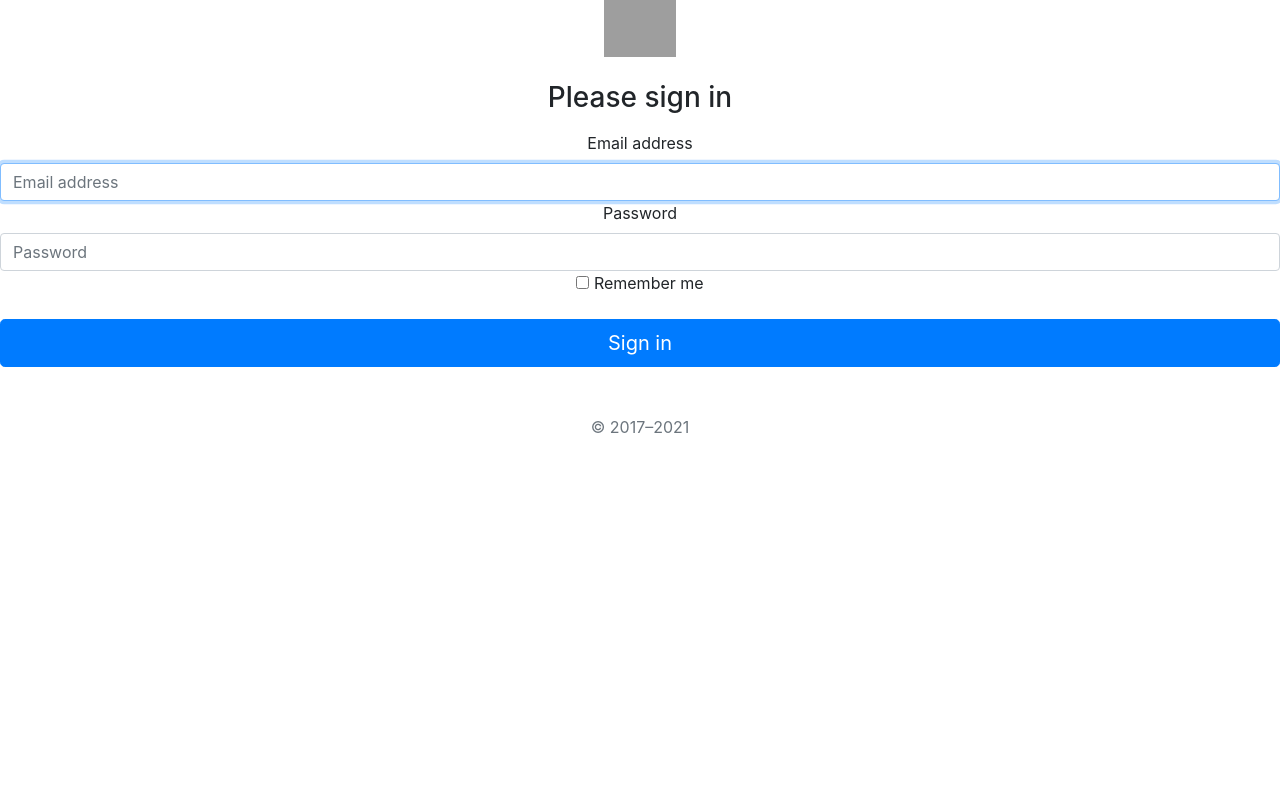
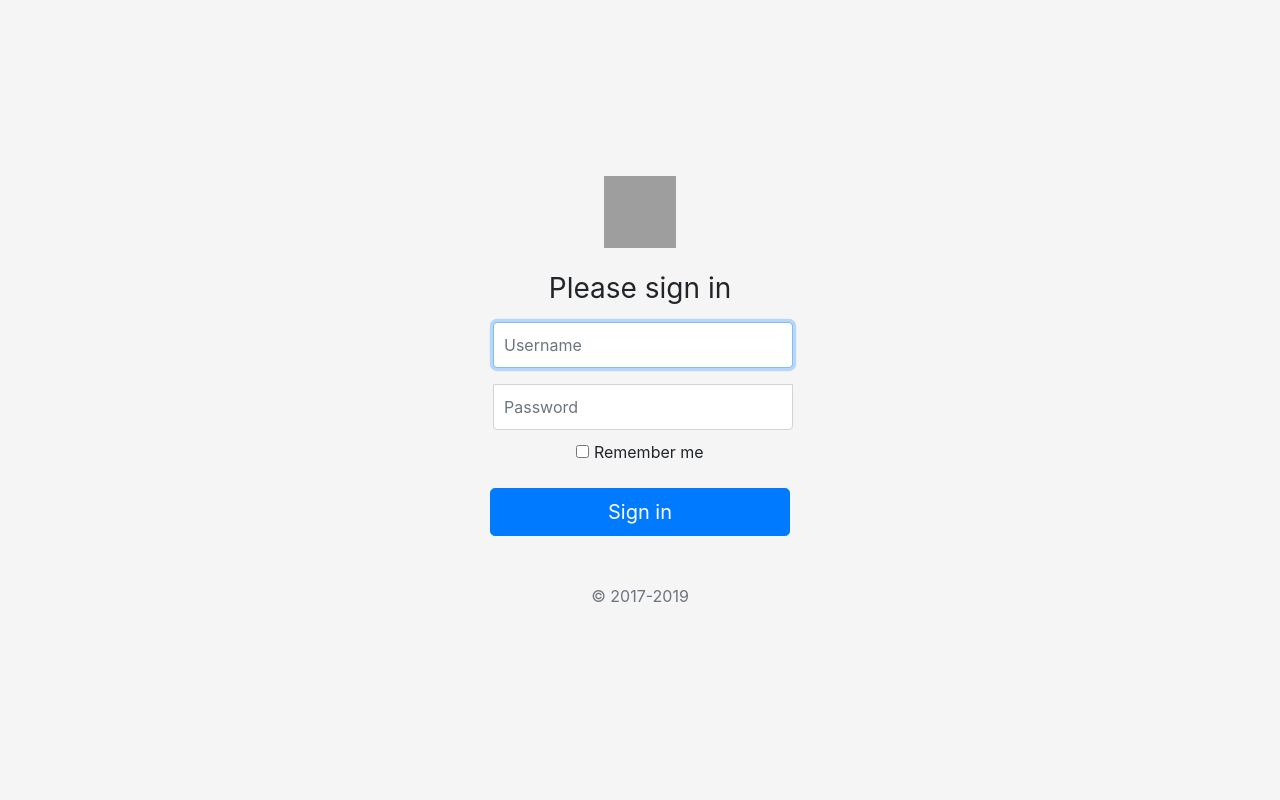
Before and after one commit to jigyasudhingra/UserAuth, a Django app: template templates/index.html in a window 1280 px wide. Run offline with Django 3.2, Linux system fonts and the light colour scheme; the template is opened without the code that fills it, so the values that code supplies are empty; some libraries are stand-ins or nearby versions; grey boxes are pictures that could not be loaded.

Commit message:
Create Login Page

```diff
--- a/templates/index.html
+++ b/templates/index.html
@@ -1,37 +1,74 @@
-
 <!doctype html>
 <html lang="en">
+
 <head>
+    <!-- Required meta tags -->
     <meta charset="utf-8">
-    <meta name="viewport" content="width=device-width, initial-scale=1">
-    <meta name="description" content="">
-    <meta name="author" content="Mark Otto, Jacob Thornton, and Bootstrap contributors">
-    <meta name="generator" content="Hugo 0.80.0">
-    <title>Signin Template · Bootstrap v5.0</title>
+    <meta name="viewport" content="width=device-width, initial-scale=1, shrink-to-fit=no">
 
-    <link rel="canonical" href="https://getbootstrap.com/docs/5.0/examples/sign-in/">
-
-
-
-    <!-- Bootstrap core CSS -->
-<link href="/docs/5.0/dist/css/bootstrap.min.css" rel="stylesheet" integrity="sha384-BmbxuPwQa2lc/FVzBcNJ7UAyJxM6wuqIj61tLrc4wSX0szH/Ev+nYRRuWlolflfl" crossorigin="anonymous">
-
-    <!-- Favicons -->
-<link rel="apple-touch-icon" href="/docs/5.0/assets/img/favicons/apple-touch-icon.png" sizes="180x180">
-<link rel="icon" href="/docs/5.0/assets/img/favicons/favicon-32x32.png" sizes="32x32" type="image/png">
-<link rel="icon" href="/docs/5.0/assets/img/favicons/favicon-16x16.png" sizes="16x16" type="image/png">
-<link rel="manifest" href="/docs/5.0/assets/img/favicons/manifest.json">
-<link rel="mask-icon" href="/docs/5.0/assets/img/favicons/safari-pinned-tab.svg" color="#7952b3">
-<link rel="icon" href="/docs/5.0/assets/img/favicons/favicon.ico">
-<meta name="theme-color" content="#7952b3">
+    <!-- Bootstrap CSS -->
+    <link rel="stylesheet" href="https://stackpath.bootstrapcdn.com/bootstrap/4.4.1/css/bootstrap.min.css"
+        integrity="sha384-Vkoo8x4CGsO3+Hhxv8T/Q5PaXtkKtu6ug5TOeNV6gBiFeWPGFN9MuhOf23Q9Ifjh" crossorigin="anonymous">
 
 
     <style>
+        html,
+        body {
+            height: 100%;
+        }
+
+        body {
+            display: -ms-flexbox;
+            display: flex;
+            -ms-flex-align: center;
+            align-items: center;
+            padding-top: 40px;
+            padding-bottom: 40px;
+            background-color: #f5f5f5;
+        }
+
+        .form-signin {
+            width: 100%;
+            max-width: 330px;
+            padding: 15px;
+            margin: auto;
+        }
+
+        .form-signin .checkbox {
+            font-weight: 400;
+        }
+
+        .form-signin .form-control {
+            margin: 16px 3px;
+            position: relative;
+            box-sizing: border-box;
+            height: auto;
+            padding: 10px;
+            font-size: 16px;
+        }
+
+        .form-signin .form-control:focus {
+            z-index: 2;
+        }
+
+        .form-signin input[type="email"] {
+            margin-bottom: -1px;
+            border-bottom-right-radius: 0;
+            border-bottom-left-radius: 0;
+        }
+
+        .form-signin input[type="password"] {
+            margin-bottom: 10px;
+            border-top-left-radius: 0;
+            border-top-right-radius: 0;
+        }
+
         .bd-placeholder-img {
             font-size: 1.125rem;
             text-anchor: middle;
             -webkit-user-select: none;
             -moz-user-select: none;
+            -ms-user-select: none;
             user-select: none;
         }
 
@@ -41,32 +78,28 @@
             }
         }
     </style>
-
-
     <!-- Custom styles for this template -->
     <link href="signin.css" rel="stylesheet">
 </head>
+
 <body class="text-center">
-
-<main class="form-signin">
-  <form>
-    <img class="mb-4" src="/docs/5.0/assets/brand/bootstrap-logo.svg" alt="" width="72" height="57">
-    <h1 class="h3 mb-3 fw-normal">Please sign in</h1>
-    <label for="inputEmail" class="visually-hidden">Email address</label>
-    <input type="email" id="inputEmail" class="form-control" placeholder="Email address" required autofocus>
-    <label for="inputPassword" class="visually-hidden">Password</label>
-    <input type="password" id="inputPassword" class="form-control" placeholder="Password" required>
+    <form class="form-signin" method="post" action="/login">
+        {% csrf_token %}
+        <img class="mb-4" src="/docs/4.4/assets/brand/bootstrap-solid.svg" alt="" width="72" height="72">
+        <h1 class="h3 mb-3 font-weight-normal">Please sign in</h1>
+        <label for="inputEmail" class="sr-only">Username</label>
+        <input type="text" id="inputEmail" name="username" class="form-control" placeholder="Username" required
+            autofocus>
+        <label for="inputPassword" class="sr-only">Password</label>
+        <input type="password" id="inputPassword" name="password" class="form-control" placeholder="Password" required>
         <div class="checkbox mb-3">
             <label>
                 <input type="checkbox" value="remember-me"> Remember me
             </label>
         </div>
-    <button class="w-100 btn btn-lg btn-primary" type="submit">Sign in</button>
-    <p class="mt-5 mb-3 text-muted">&copy; 2017–2021</p>
+        <button class="btn btn-lg btn-primary btn-block" type="submit">Sign in</button>
+        <p class="mt-5 mb-3 text-muted">&copy; 2017-2019</p>
     </form>
-</main>
+</body>
 
-
-
-  </body>
 </html>
```
Lines whose indentation alone changed are shown as unchanged.
